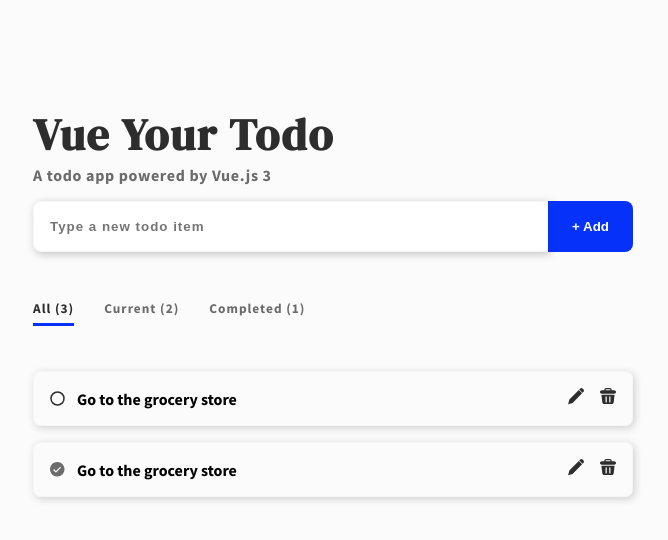
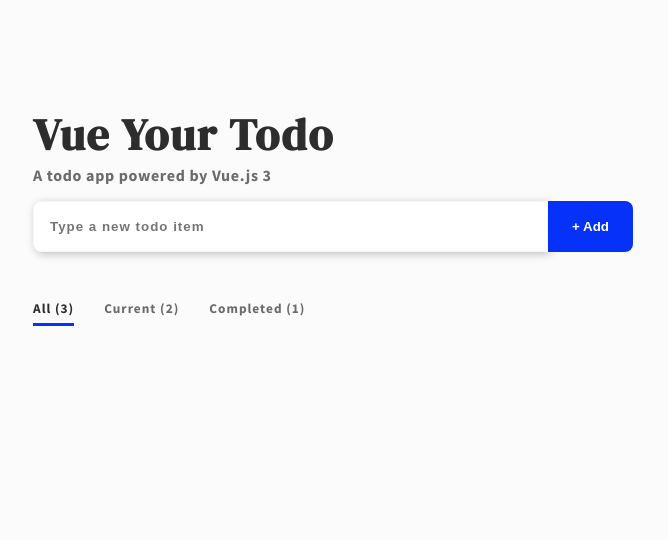
Before and after one commit to bencodezen/vue-your-todos, a Vue app: page / in a window 1280 px wide. Shown: the top 540 px of the page, without its empty margins (307-975 px from the left). Built offline with nearby package versions, Linux system fonts and the light colour scheme.

Commit message:
feat: user can add tasks to a list

```diff
--- a/src/App.vue
+++ b/src/App.vue
@@ -1,4 +1,5 @@
 <script>
+import { reactive, toRefs } from 'vue'
 import IconCheckCircle from './components/IconCheckCircle.vue'
 import IconCircle from './components/IconCircle.vue'
 import IconDelete from './components/IconDelete.vue'
@@ -11,6 +12,22 @@
     IconCircle,
     IconDelete,
     IconEdit
+  },
+  setup() {
+    const state = reactive({
+      newTaskInput: '',
+      taskList: []
+    })
+
+    const addTask = () => {
+      state.taskList.push(state.newTaskInput)
+      state.newTaskInput = ''
+    }
+
+    return {
+      ...toRefs(state),
+      addTask
+    }
   }
 }
 </script>
@@ -24,6 +41,8 @@
         type="text"
         placeholder="Type a new todo item"
         class="new-task-input"
+        v-model="newTaskInput"
+        @keyup.enter="addTask"
       />
       <button class="new-task-button">+ Add</button>
     </div>
@@ -41,27 +60,11 @@
       </ul>
     </nav>
     <ul class="task-list">
-      <li class="task-list-item">
+      <li v-for="taskItem in taskList" :key="taskItem" class="task-list-item">
         <IconCircle />
-        <input type="checkbox" class="sr-only" />
-        <p class="task-list-text">Go to the grocery store</p>
-        <div class="task-list-cta">
-          <p>
-            <IconEdit class="task-list-cta-icon" /><span class="sr-only"
-              >Edit</span
-            >
-          </p>
-          <p>
-            <IconDelete class="task-list-cta-icon" /><span class="sr-only"
-              >Delete</span
-            >
-          </p>
-        </div>
-      </li>
-      <li class="task-list-item">
         <IconCheckCircle />
         <input type="checkbox" class="sr-only" />
-        <p class="task-list-text">Go to the grocery store</p>
+        <p class="task-list-text">{{ taskItem }}</p>
         <div class="task-list-cta">
           <p>
             <IconEdit class="task-list-cta-icon" /><span class="sr-only"
```
